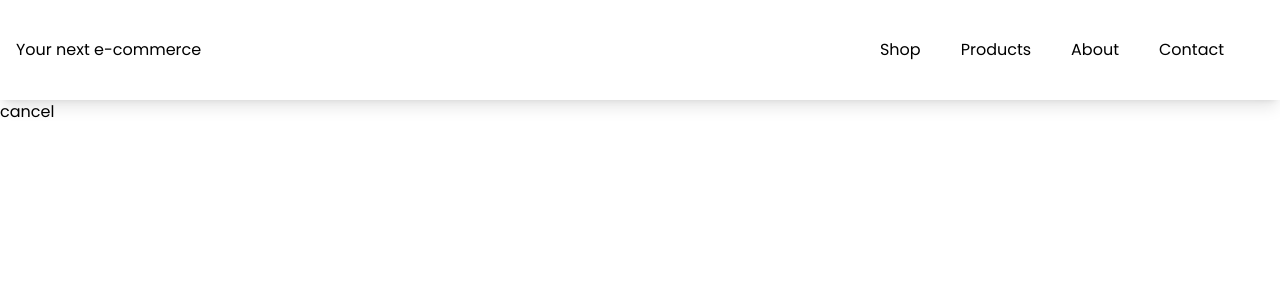
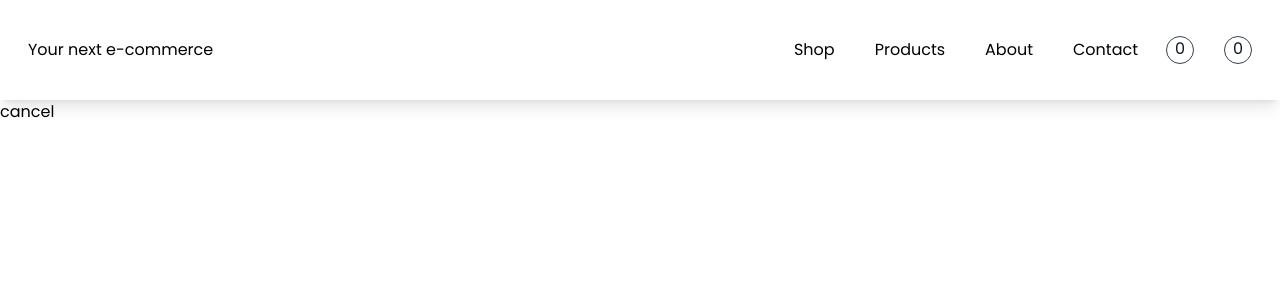
Before and after one commit to Jscorz/Next-Tailwind-E-Store, a Next.js app: page /cancel in a window 1280 px wide. Shown: the top 300 px of the page. Built offline with nearby package versions, Linux system fonts and the light colour scheme.

Commit message:
added wishlist icon and count divs next to wishlist/checkout

```diff
--- a/components/Header.js
+++ b/components/Header.js
@@ -134,7 +134,7 @@ function Header() {
 			)}
 			<h1
 				onClick={() => Router.push("/")}
-				className=' flex-1 text-left  pl-4 cursor-pointer select-none transition hover:opacity-50 duration-300'
+				className=' flex-1 text-left  pl-7 cursor-pointer select-none transition hover:opacity-50 duration-300'
 			>
 				Your next e-commerce
 			</h1>
@@ -152,8 +152,17 @@ function Header() {
 					Contact
 				</h1>
 			</div>
+			<div className='flex'>
+				<i class='fa-solid fa-heart text-pink-500  pl-6 py-2 text-xl sm:text-3xl mr-4 transition hover:opacity-60 duration-300 cursor-pointer'></i>
+			</div>
+			<div className='flex align-center justify-center border border-gray-700 text-gray-900 rounded-full h-7 w-7 text-center -ml-3'>
+				0
+			</div>
 			<div onClick={() => setDisplayCheckout(!displayCheckout)}>
-				<i className='fa-solid fa-bag-shopping pr-4 pl-6 py-2 text-xl sm:text-3xl mr-4 transition hover:opacity-60 duration-300 cursor-pointer'></i>
+				<i className='fa-solid fa-bag-shopping text-gray-800 pr-0.5 pl-6 py-2 text-xl sm:text-3xl mr-4 transition hover:opacity-60 duration-300 cursor-pointer'></i>
+			</div>
+			<div className='flex align-center justify-center border border-gray-700 text-gray-900 rounded-full h-7 w-7 text-center -ml-3 mr-7'>
+				0
 			</div>
 		</div>
 	);
```
